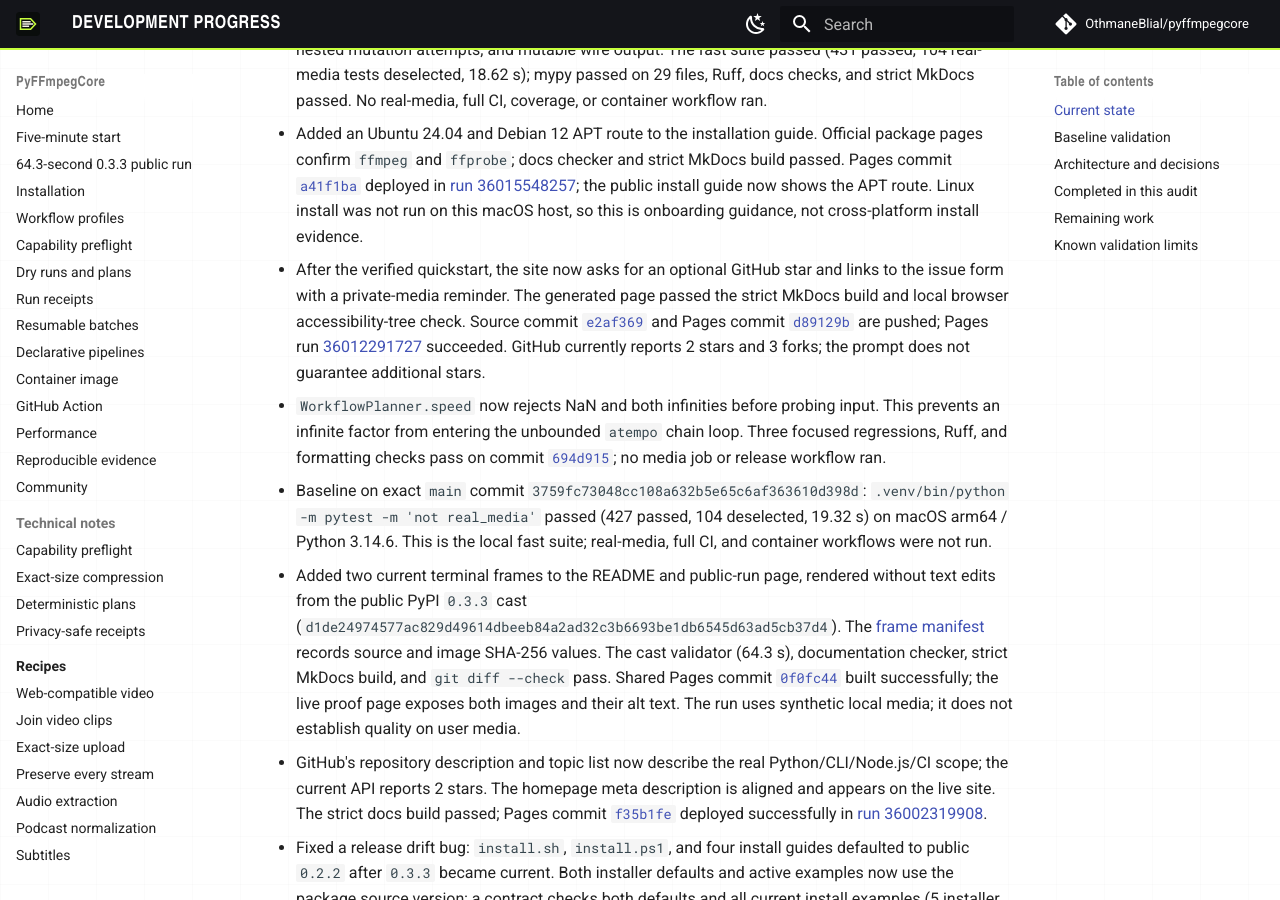
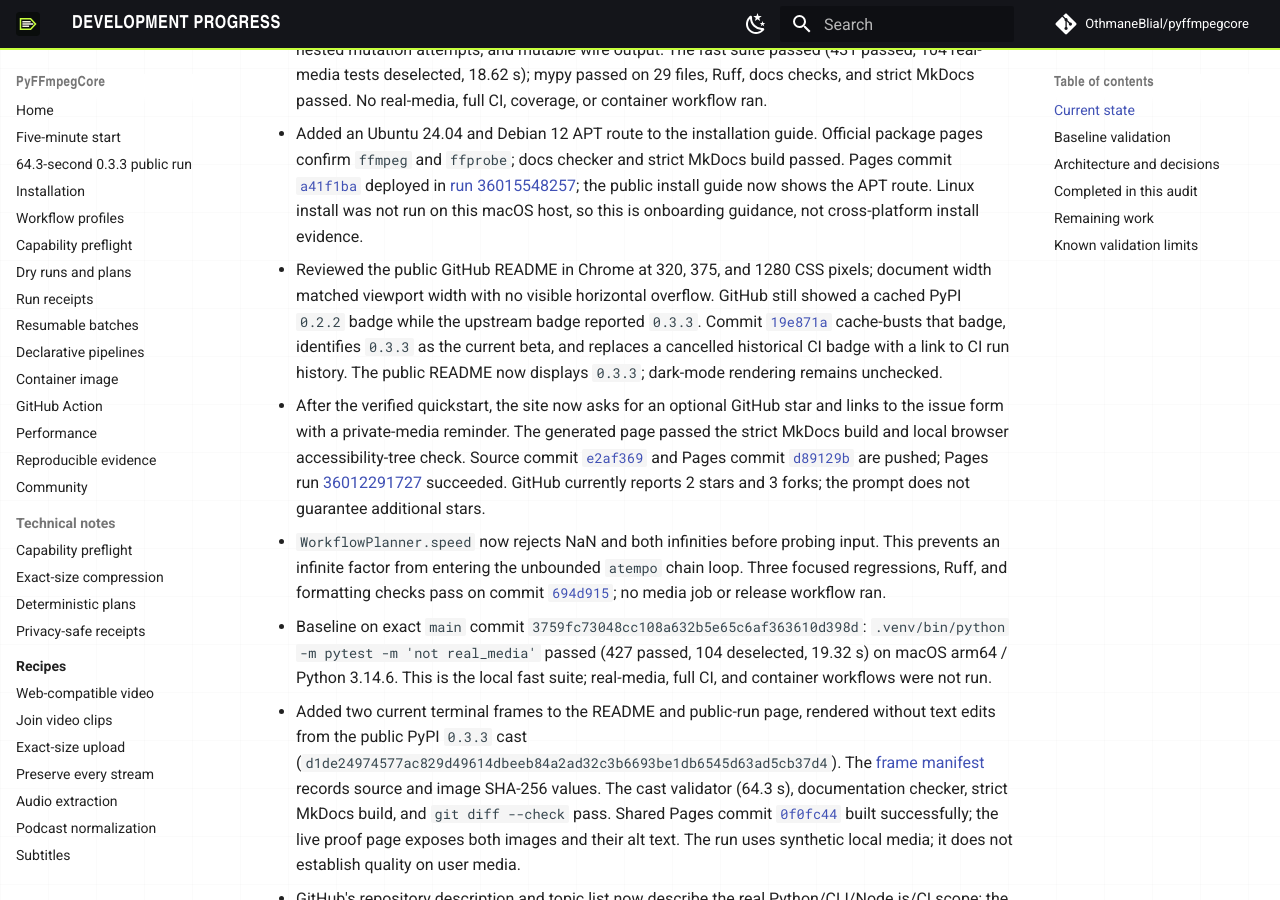
Before and after one commit to OthmaneBlial/pyffmpegcore, an MkDocs documentation site: the page built from docs/PROGRESS.md, in a window 1280 px wide and 900 px high, scrolled down 654 px. Built offline with MkDocs 1.6.1 and Material for MkDocs 9.7.7, drawn with Linux system fonts in a browser that asks for light colours; comment, search, counter and statistics services are not loaded.

Commit message:
docs: record README responsive QA

```diff
--- a/docs/PROGRESS.md
+++ b/docs/PROGRESS.md
@@ -19,6 +19,13 @@ Updated: 2026-09-24
   the public install guide now shows the APT route. Linux install was not run on
   this macOS host, so this is onboarding guidance, not cross-platform install
   evidence.
+- Reviewed the public GitHub README in Chrome at 320, 375, and 1280 CSS pixels;
+  document width matched viewport width with no visible horizontal overflow.
+  GitHub still showed a cached PyPI `0.2.2` badge while the upstream badge
+  reported `0.3.3`. Commit [`19e871a`](https://github.com/OthmaneBlial/pyffmpegcore/commit/19e871a89097feda0e0b7cf5d1e73cbe65fe515f)
+  cache-busts that badge, identifies `0.3.3` as the current beta, and replaces a
+  cancelled historical CI badge with a link to CI run history. The public README
+  now displays `0.3.3`; dark-mode rendering remains unchecked.
 - After the verified quickstart, the site now asks for an optional GitHub star
   and links to the issue form with a private-media reminder. The generated page
   passed the strict MkDocs build and local browser accessibility-tree check.
```
Also changed, not shown: ROADMAP.md (+7 -1 lines).
